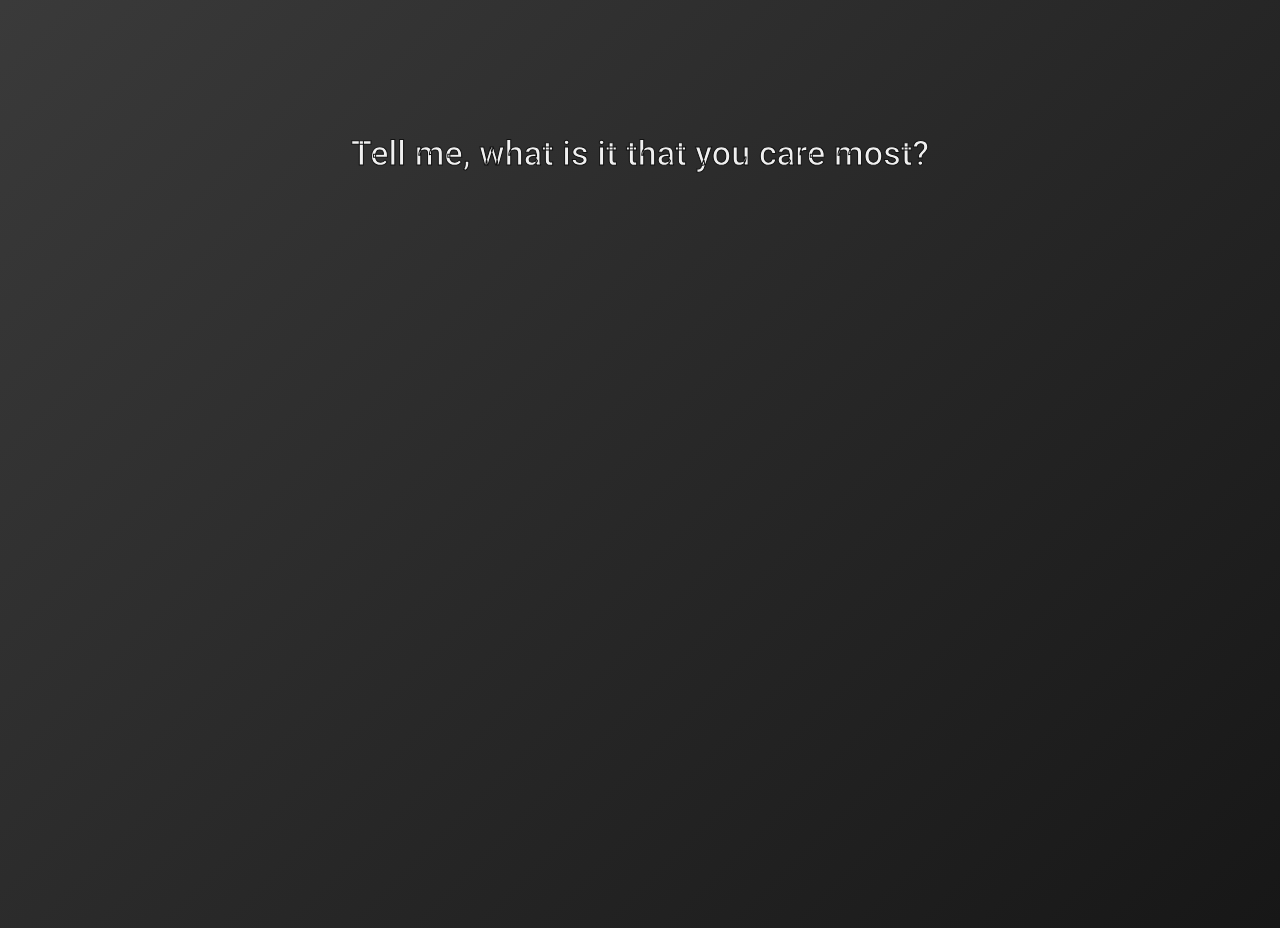
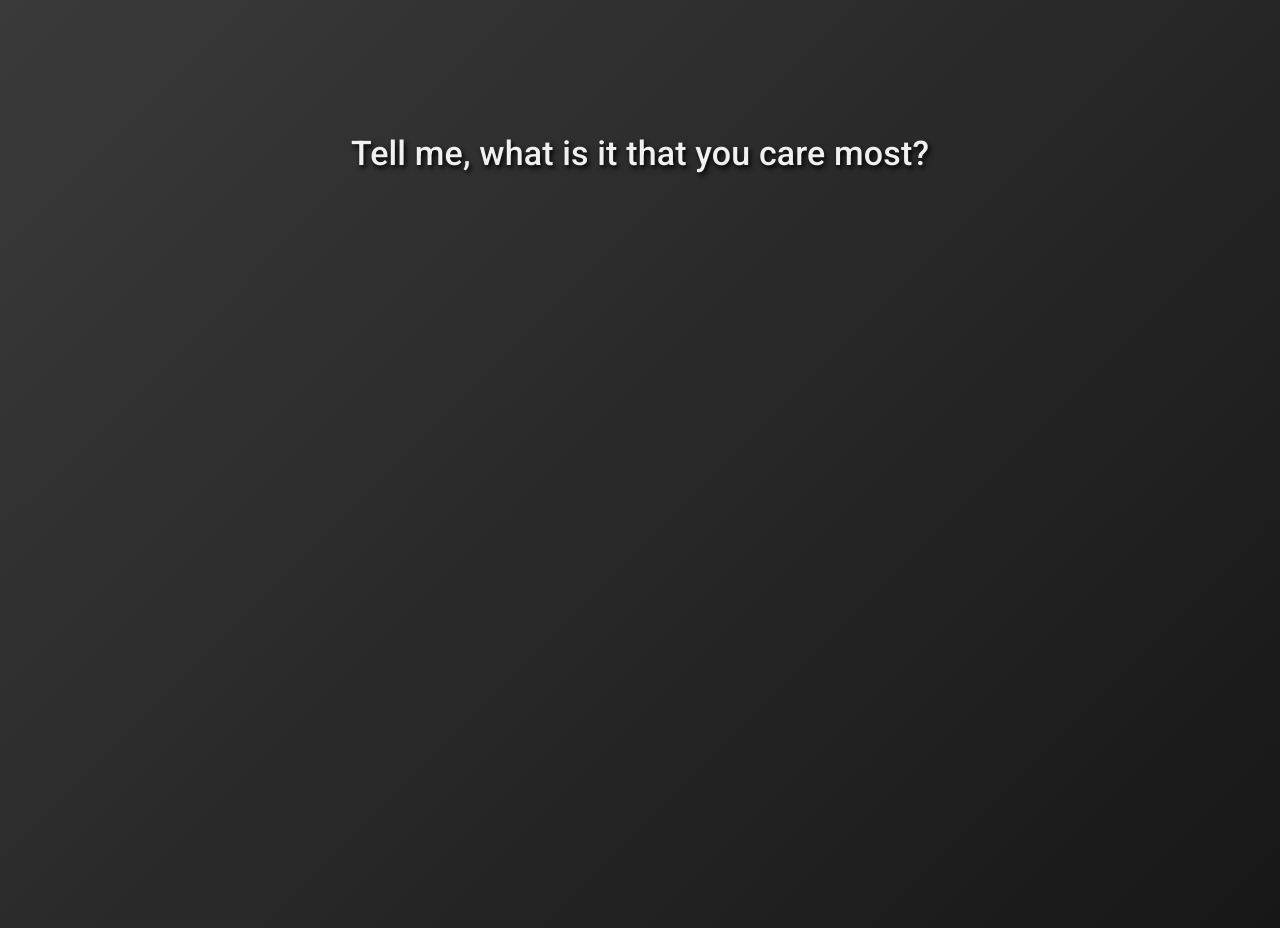
Before and after one commit to helderjbe/habit-tracker, a React app: page / in a window 1280 px wide. Built offline with nearby package versions, Linux system fonts and the light colour scheme.

Commit message:
Add styling to text

```diff
--- a/src/containers/Landing/Landing.js
+++ b/src/containers/Landing/Landing.js
@@ -9,7 +9,7 @@ import { withStyles } from '@material-ui/core/styles';
 const styles = () => ({
   first: {
     margin: '10% auto 0 auto',
-    textStroke: '1px #111'
+    textShadow: '2px 3px 5px #000000'
   }
 });
 
```
